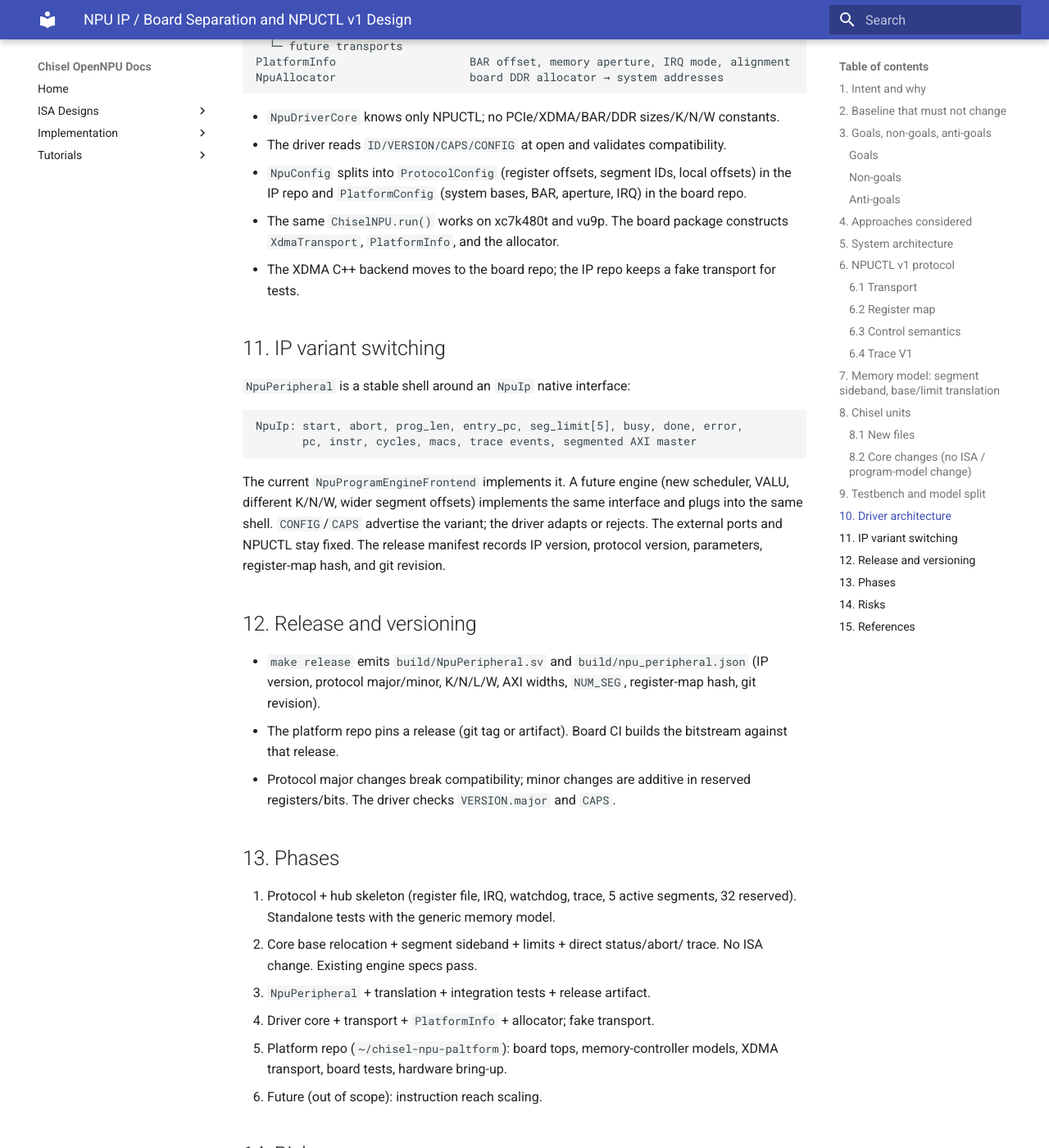
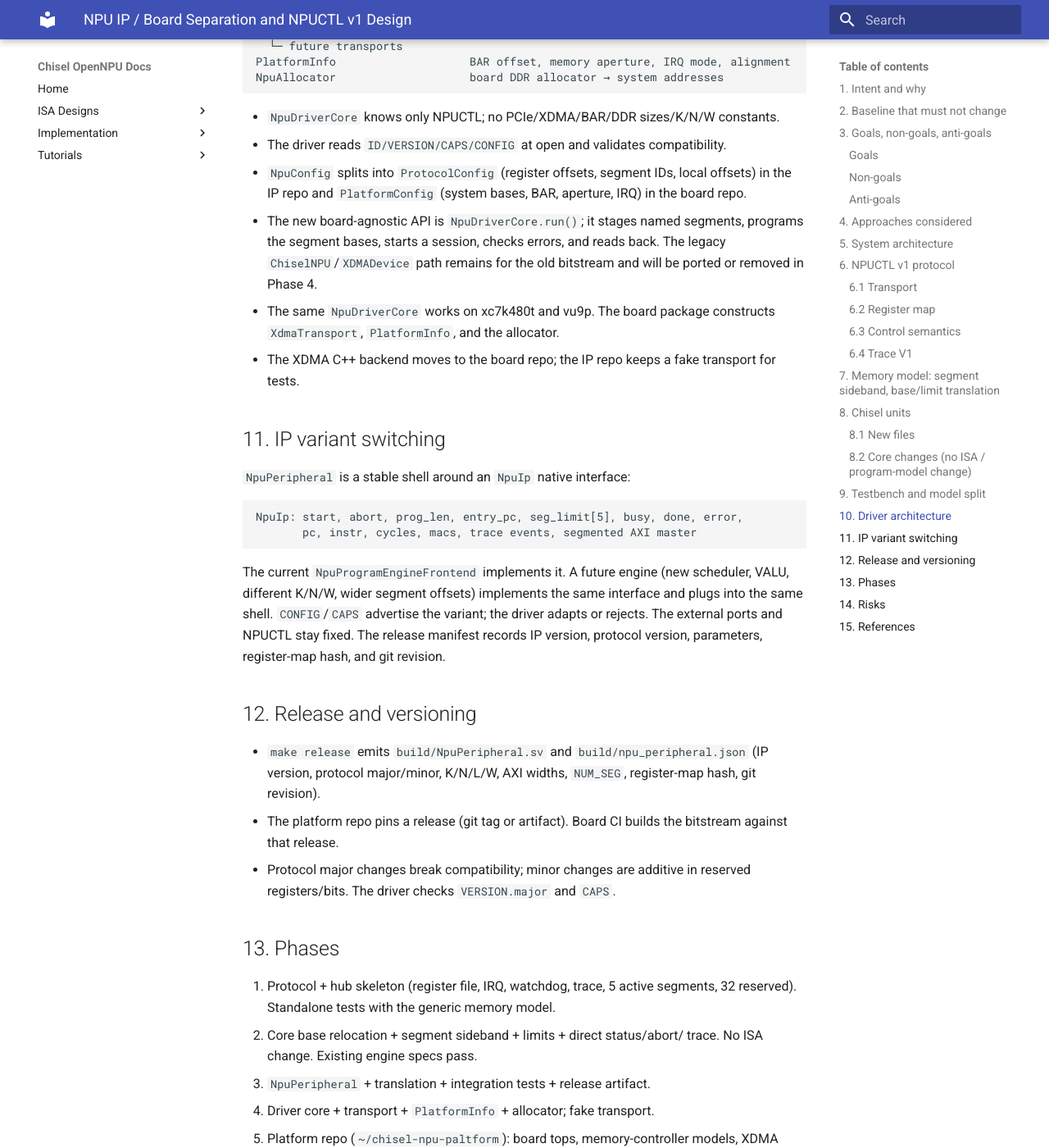
Before and after one commit to mpskex/chisel-npu, an MkDocs documentation site: the page built from docs/superpowers/specs/2026-11-22-npu-platform-separation-design.md, in a window 1280 px wide and 1400 px high, scrolled down 8835 px. Shown: the whole window at 82% size. Built offline with MkDocs 1.6.1 and Material for MkDocs 9.7.7, drawn with Linux system fonts in a browser that asks for light colours; some of the changed text lies outside the part shown.

Commit message:
docs: record v1 combinational translation, new driver API, board testbench scope

```diff
--- a/docs/superpowers/specs/2026-11-22-npu-platform-separation-design.md
+++ b/docs/superpowers/specs/2026-11-22-npu-platform-separation-design.md
@@ -339,7 +339,11 @@ NpuAllocator                    board DDR allocator → system addresses
 - `NpuConfig` splits into `ProtocolConfig` (register offsets, segment IDs,
   local offsets) in the IP repo and `PlatformConfig` (system bases, BAR,
   aperture, IRQ) in the board repo.
-- The same `ChiselNPU.run()` works on xc7k480t and vu9p. The board package
+- The new board-agnostic API is `NpuDriverCore.run()`; it stages named
+  segments, programs the segment bases, starts a session, checks errors, and
+  reads back. The legacy `ChiselNPU`/`XDMADevice` path remains for the old
+  bitstream and will be ported or removed in Phase 4.
+- The same `NpuDriverCore` works on xc7k480t and vu9p. The board package
   constructs `XdmaTransport`, `PlatformInfo`, and the allocator.
 - The XDMA C++ backend moves to the board repo; the IP repo keeps a fake
   transport for tests.
@@ -384,8 +388,9 @@ register-map hash, and git revision.
 
 ## 14. Risks
 
-- 64-bit translation timing: register the translated AW/AR address at the hub
-  boundary; keep the data path pass-through.
+- 64-bit translation timing: v1 is combinational; register the translated
+  AW/AR address at the hub boundary if synthesis shows it on the critical
+  path. The translator unit test covers a >4 GB base.
 - DMA hardening regression: only address formation changes; keep the FSM,
   timeout/retry, and wdata-preload fixes; run the DMA specs.
 - Abort mid-burst: drain the DMA queue before reset, or add a DMA reset gated
```
Also changed, not shown: 4 other files.
